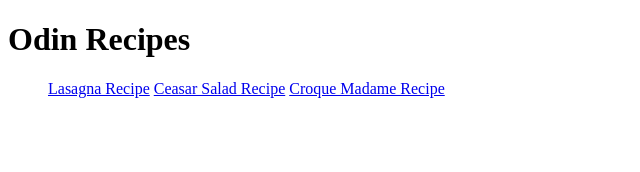
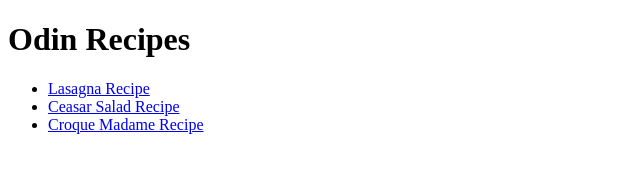
Before and after one commit to ChaEGit/odin-recipes, a plain HTML site: page index.html in a window 1280 px wide. Shown: the whole page, without its empty margins (0-640 px from the left). Drawn offline with Linux system fonts and the light colour scheme.

Commit message:
Made a list presentation instead of having them on same line

```diff
--- a/index.html
+++ b/index.html
@@ -8,9 +8,9 @@
     <body>
         <h1>Odin Recipes</h1>
         <ul>
-            <a href="recipes/lasagna.html">Lasagna Recipe</a>
-            <a href="recipes/ceasarSalad.html">Ceasar Salad Recipe</a>
-            <a href="recipes/CroqueMadame.html">Croque Madame Recipe</a>
+            <li><a href="recipes/lasagna.html">Lasagna Recipe</a></li>
+            <li><a href="recipes/ceasarSalad.html">Ceasar Salad Recipe</a></li>
+            <li><a href="recipes/CroqueMadame.html">Croque Madame Recipe</a></li>
         </ul>
 
     </body>
```
